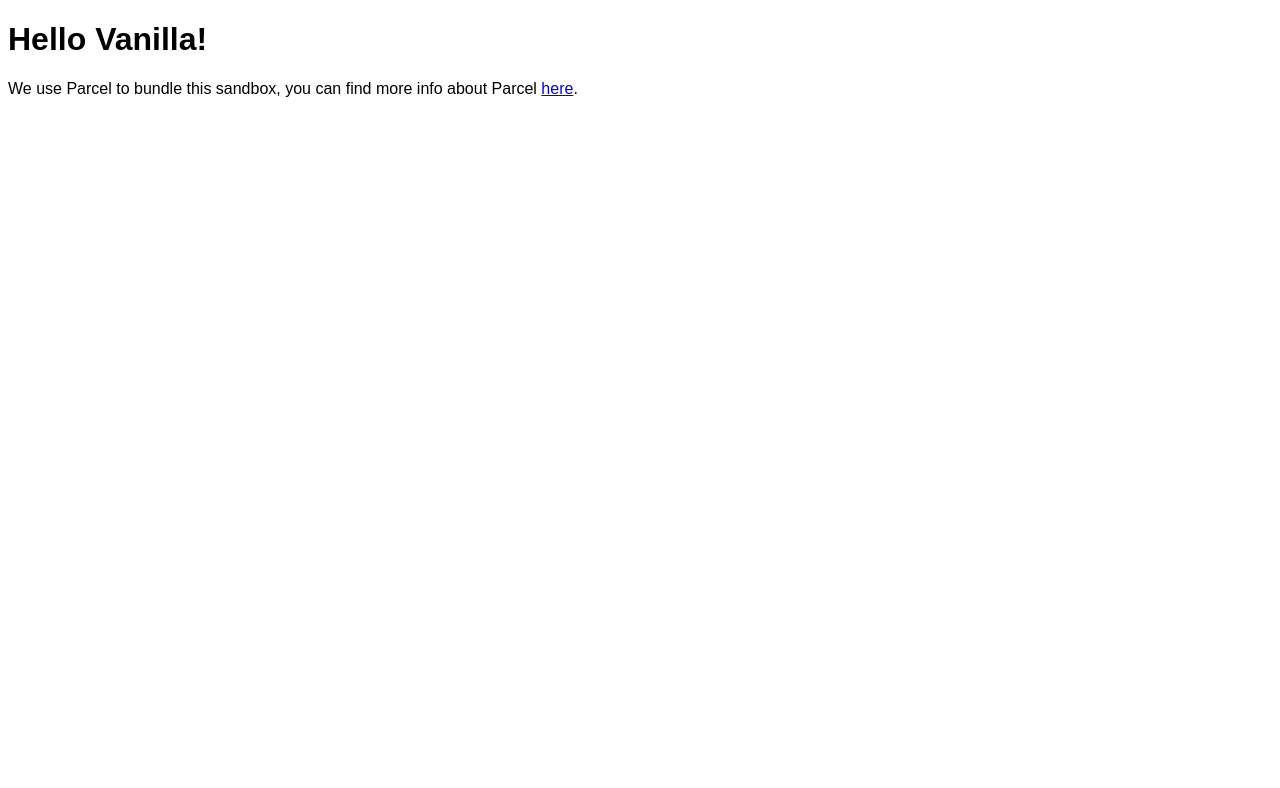
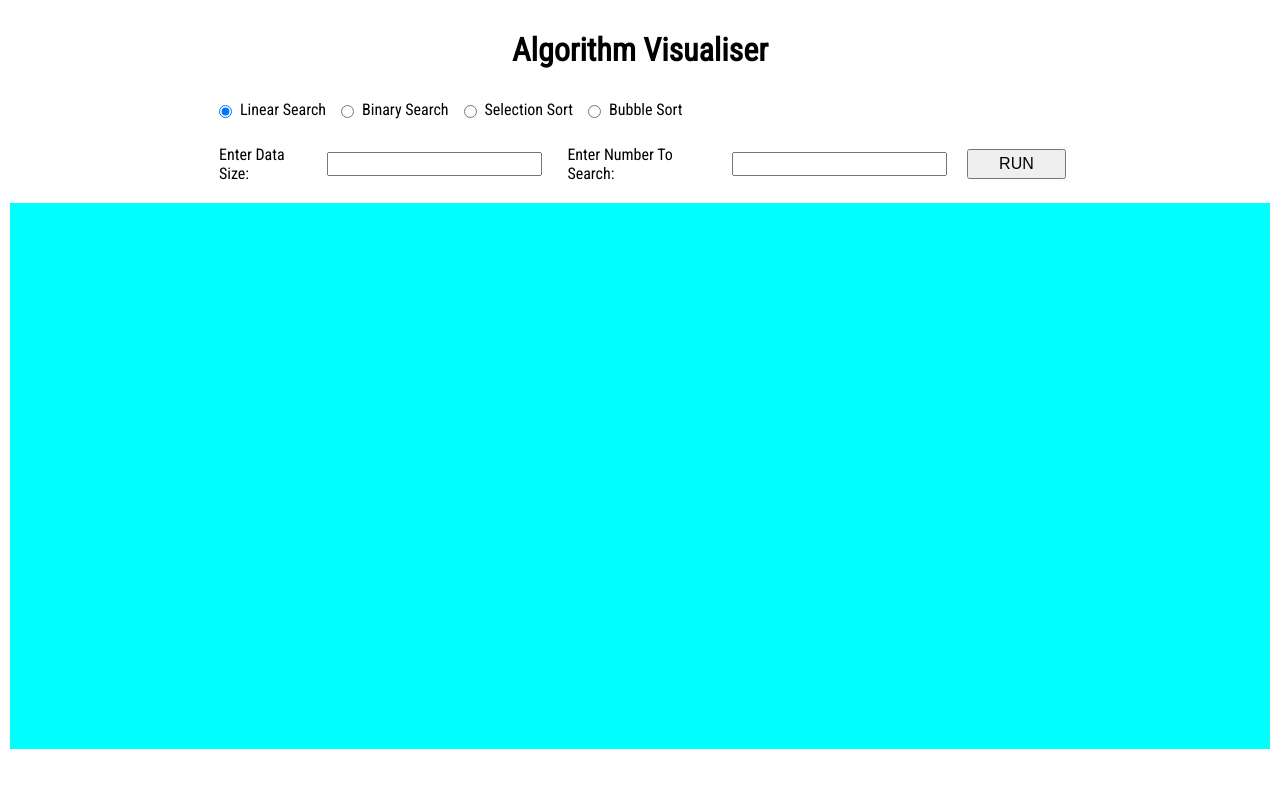
Before and after one commit to rajatvijay/pesto-pre-curriculum, a website built with Parcel: page index.html in a window 1280 px wide. Built offline with nearby package versions, Linux system fonts and the light colour scheme.

Commit message:
user input form setup

```diff
--- a/index.html
+++ b/index.html
@@ -1,12 +1,78 @@
 <!DOCTYPE html>
 <html>
   <head>
-    <title>Parcel Sandbox</title>
+    <title>Algorithm Visualiser</title>
     <meta charset="UTF-8" />
+    <meta name="viewport" content="width=device-width, initial-scale=1" />
+    <meta name="theme-color" content="#000000" />
+    <meta name="description" content="Algorithm Visualiser" />
+    <link
+      href="https://fonts.googleapis.com/css2?family=Roboto+Condensed&display=swap"
+      rel="stylesheet"
+    />
   </head>
 
   <body>
-    <div id="app"></div>
+    <div id="app">
+      <h1>Algorithm Visualiser</h1>
+
+      <!-- Algos Available -->
+      <div id="algos">
+        <form>
+          <fieldset id="algoSelection">
+            <input
+              type="radio"
+              name="algo"
+              id="linear-search"
+              value="LINEAR_SEARCH"
+              checked
+            />
+            <label for="linear-search">Linear Search</label>
+
+            <input
+              type="radio"
+              name="algo"
+              id="binary-search"
+              value="BINARY_SEARCH"
+            />
+            <label for="binary-search">Binary Search</label>
+
+            <input
+              type="radio"
+              name="algo"
+              id="selection-sort"
+              value="SELECTION_SORT"
+            />
+            <label for="selection-sort">Selection Sort</label>
+
+            <input
+              type="radio"
+              name="algo"
+              id="bubble-sort"
+              value="BUBBLE_SORT"
+            />
+            <label for="bubble-sort">Bubble Sort</label>
+          </fieldset>
+
+          <fieldset id="userInputs">
+            <label for="data-size">Enter Data Size: </label>
+            <input required type="number" id="data-size" name="dataSize" />
+
+            <label for="search-number">Enter Number To Search: </label>
+            <input
+              required
+              type="number"
+              id="search-number"
+              name="searchNumber"
+            />
+            <input class="runAlgoButton" type="submit" value="RUN" />
+          </fieldset>
+        </form>
+      </div>
+
+      <!-- Main Visualiser -->
+      <div id="visualiser"></div>
+    </div>
 
     <script src="src/index.js"></script>
   </body>
--- a/src/index.js
+++ b/src/index.js
@@ -1,9 +1,27 @@
 import "./styles.css";
 
-document.getElementById("app").innerHTML = `
-<h1>Hello Vanilla!</h1>
-<div>
-  We use Parcel to bundle this sandbox, you can find more info about Parcel
-  <a href="https://parceljs.org" target="_blank" rel="noopener noreferrer">here</a>.
-</div>
-`;
+const createDataSizeInput = (container) => {
+  const input = document.createElement("input");
+  input.type = "text";
+  input.addEventListener("input", (e) => {});
+  input.remo;
+};
+
+const makeSearchInputConditionallyRequired = () => {
+  const algoSelector = document.querySelector("#algoSelection");
+  const searchValueInput = document.querySelector("#search-number");
+  algoSelector.addEventListener("change", (e) => {
+    console.log("init", e.target.value, e.target.values);
+    if (["LINEAR_SEARCH", "BINARY_SEARCH"].includes(e.target.value)) {
+      searchValueInput.setAttribute("required", true);
+    } else {
+      searchValueInput.removeAttribute("required");
+    }
+  });
+};
+
+function init() {
+  makeSearchInputConditionallyRequired();
+}
+
+init();
--- a/src/styles.css
+++ b/src/styles.css
@@ -1,3 +1,76 @@
+html,
+* {
+  box-sizing: border-box;
+}
+
 body {
-  font-family: sans-serif;
+  margin: 0;
+  font-family: "Roboto Condensed", -apple-system, BlinkMacSystemFont, "Segoe UI",
+    "Roboto", "Oxygen", "Ubuntu", "Cantarell", "Fira Sans", "Droid Sans",
+    "Helvetica Neue", sans-serif;
+  -webkit-font-smoothing: antialiased;
+  -moz-osx-font-smoothing: grayscale;
 }
+
+#app {
+  width: 100vw;
+  height: 100vh;
+  padding: 10px;
+}
+
+h1 {
+  text-align: center;
+}
+
+form {
+  width: 50%;
+  min-width: 880px;
+  margin: 0 auto;
+  margin-top: 2%;
+}
+
+fieldset {
+  display: flex;
+  flex-direction: row;
+  margin-bottom: 10px;
+  border: none;
+  align-items: center;
+}
+
+label {
+  margin-right: 10px;
+  margin-left: 5px;
+  font-size: 16px;
+}
+
+input {
+  font-size: 16px;
+}
+
+input[type="number"] {
+  margin-right: 20px;
+}
+
+.runAlgoButton {
+  width: 100px;
+  height: 30px;
+}
+
+#user-input {
+  display: flex;
+  flex-direction: row;
+  justify-content: space-between;
+  background-color: paleturquoise;
+}
+
+#visualiser {
+  height: 70%;
+  background-color: aqua;
+}
+
+#actions {
+  display: flex;
+  flex-direction: row;
+  justify-content: flex-start;
+  background-color: goldenrod;
+}
```
